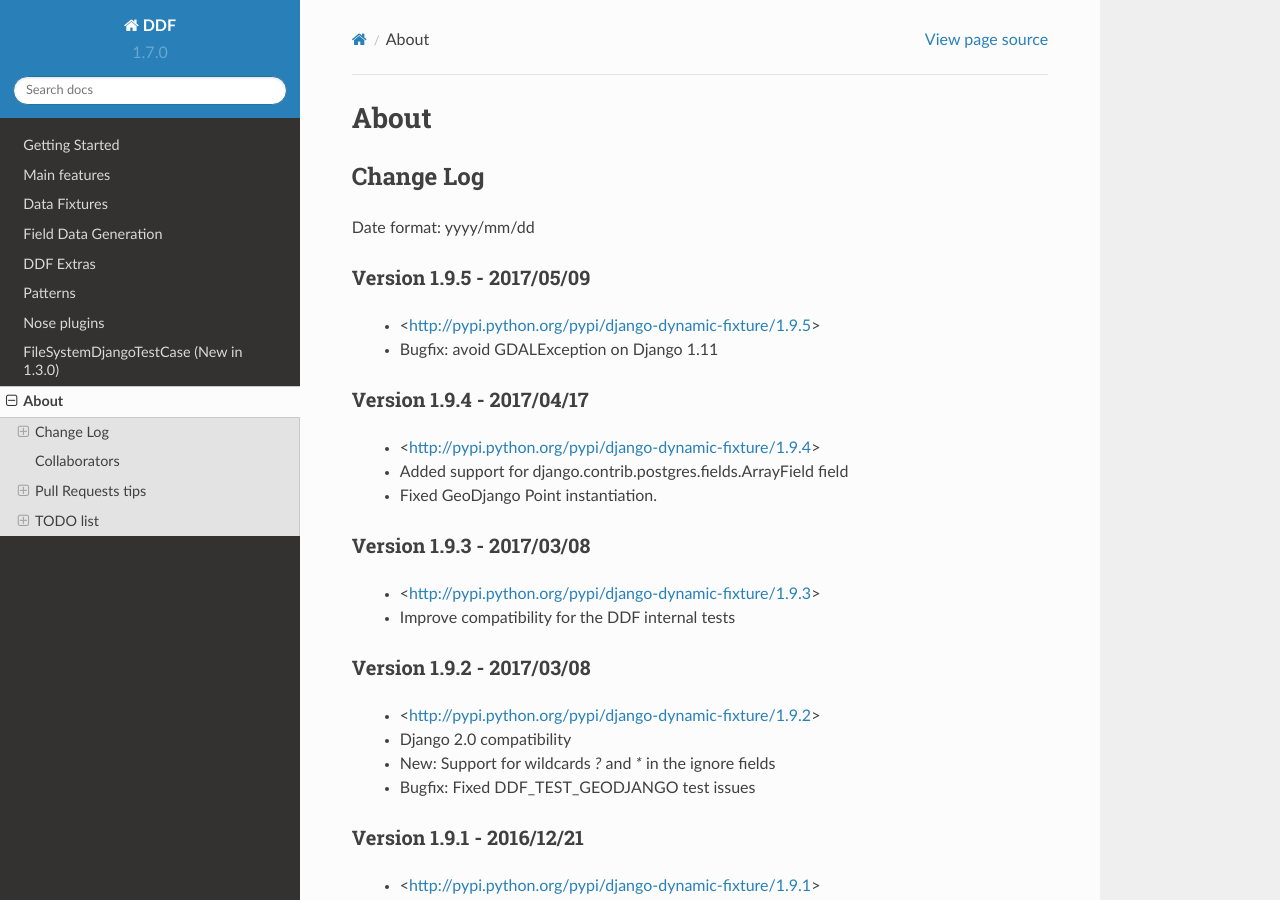
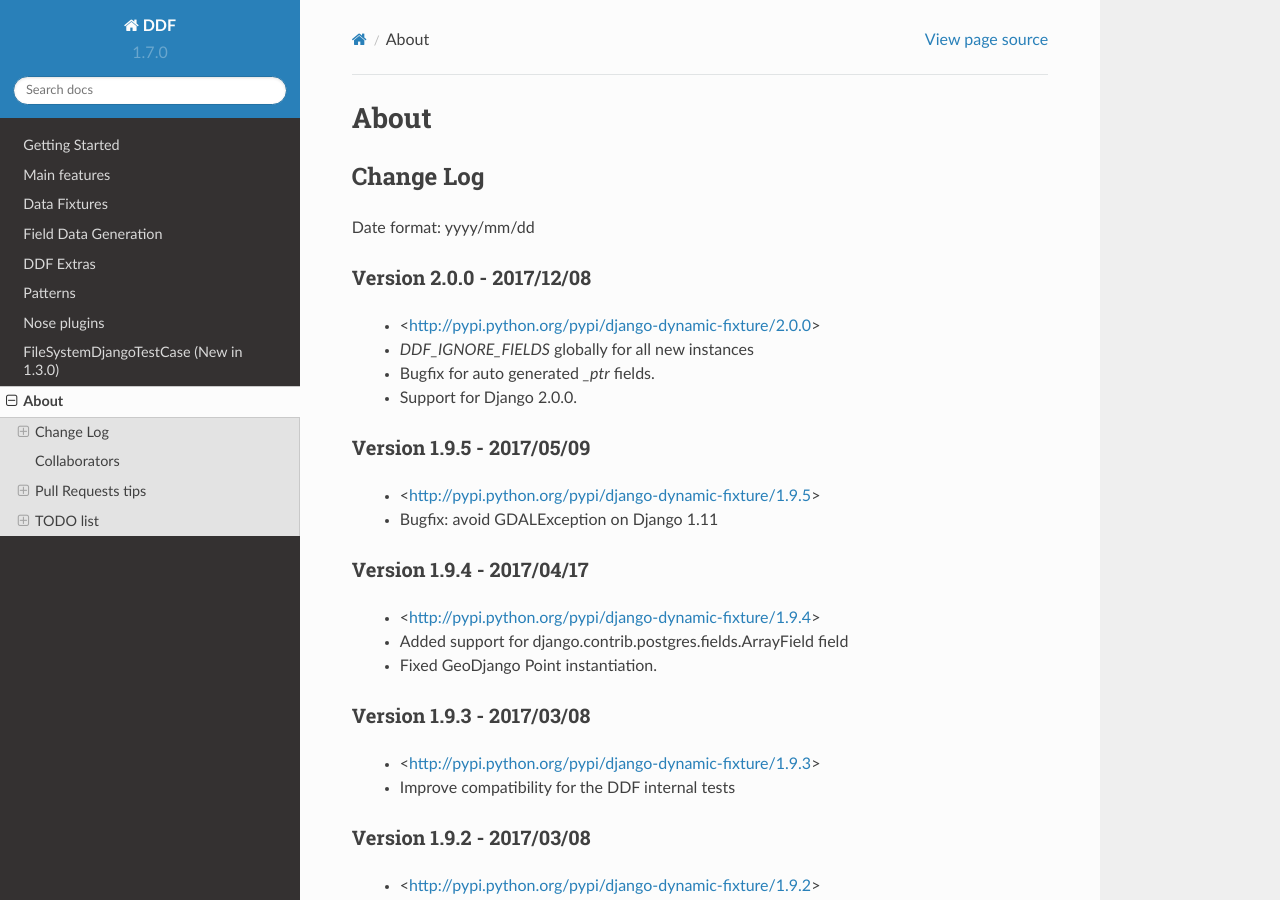
Before and after one commit to paulocheque/django-dynamic-fixture, a Sphinx documentation site: the page built from docs/source/about.rst, in a window 1280 px wide and 900 px high. Built offline with Sphinx 7.4.7 and the Read the Docs theme 2.0.0, drawn with Linux system fonts in a browser that asks for light colours.

```diff
--- a/docs/source/about.rst
+++ b/docs/source/about.rst
@@ -8,6 +8,13 @@ Change Log
 ===============================================================================
 
 Date format: yyyy/mm/dd
+
+Version 2.0.0 - 2017/12/08
+-------------------------------------------------------------------------------
+  * <http://pypi.python.org/pypi/django-dynamic-fixture/2.0.0>
+  * `DDF_IGNORE_FIELDS` globally for all new instances
+  * Bugfix for auto generated `_ptr` fields.
+  * Support for Django 2.0.0.
 
 Version 1.9.5 - 2017/05/09
 -------------------------------------------------------------------------------
--- a/setup.py
+++ b/setup.py
@@ -14,7 +14,7 @@ from setuptools import setup, find_packages
 # Update version and save
 # Go to 'files' link and upload the file
 
-VERSION = '1.9.5'
+VERSION = '2.0.0'
 
 tests_require = [
     'nose==1.3.7',
```
Also changed, not shown: 2 other files.
